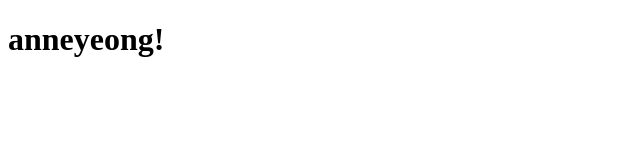
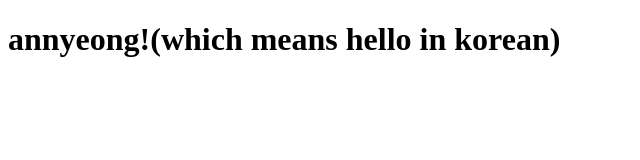
Before and after one commit to NavneetY771/repo-1, a plain HTML site: page index.html in a window 1280 px wide. Shown: the whole page, without its empty margins (0-640 px from the left). Drawn offline with Linux system fonts and the light colour scheme.

Commit message:
SMALL ADDITION TO THE CONTENT

```diff
--- a/index.html
+++ b/index.html
@@ -6,6 +6,6 @@
 	<title>Hello World!</title>
 </head>
 <body>
-<h1>anneyeong!<h1>
+<h1>annyeong!(which means hello in korean)<h1>
 </body>
 </html>
```
